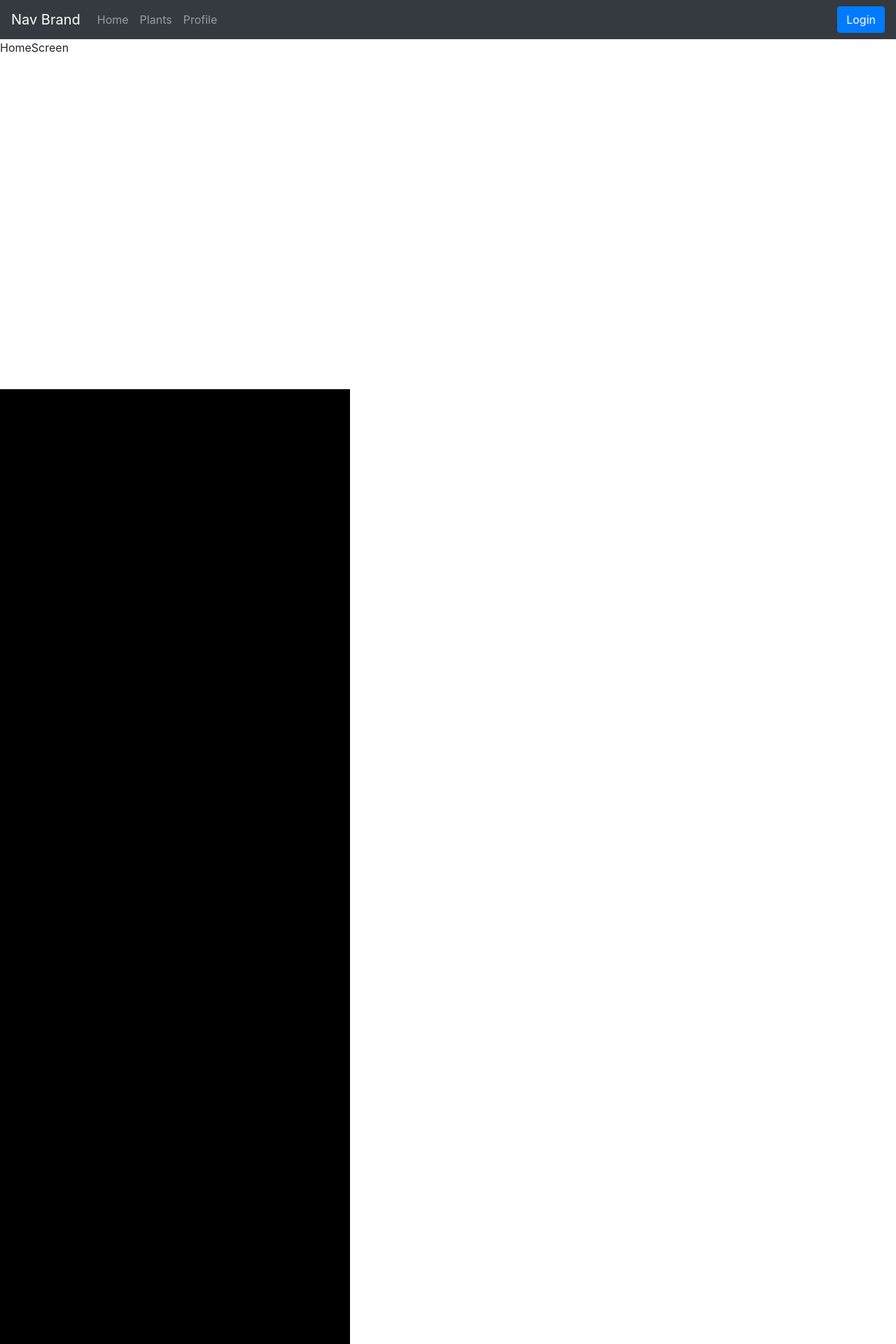
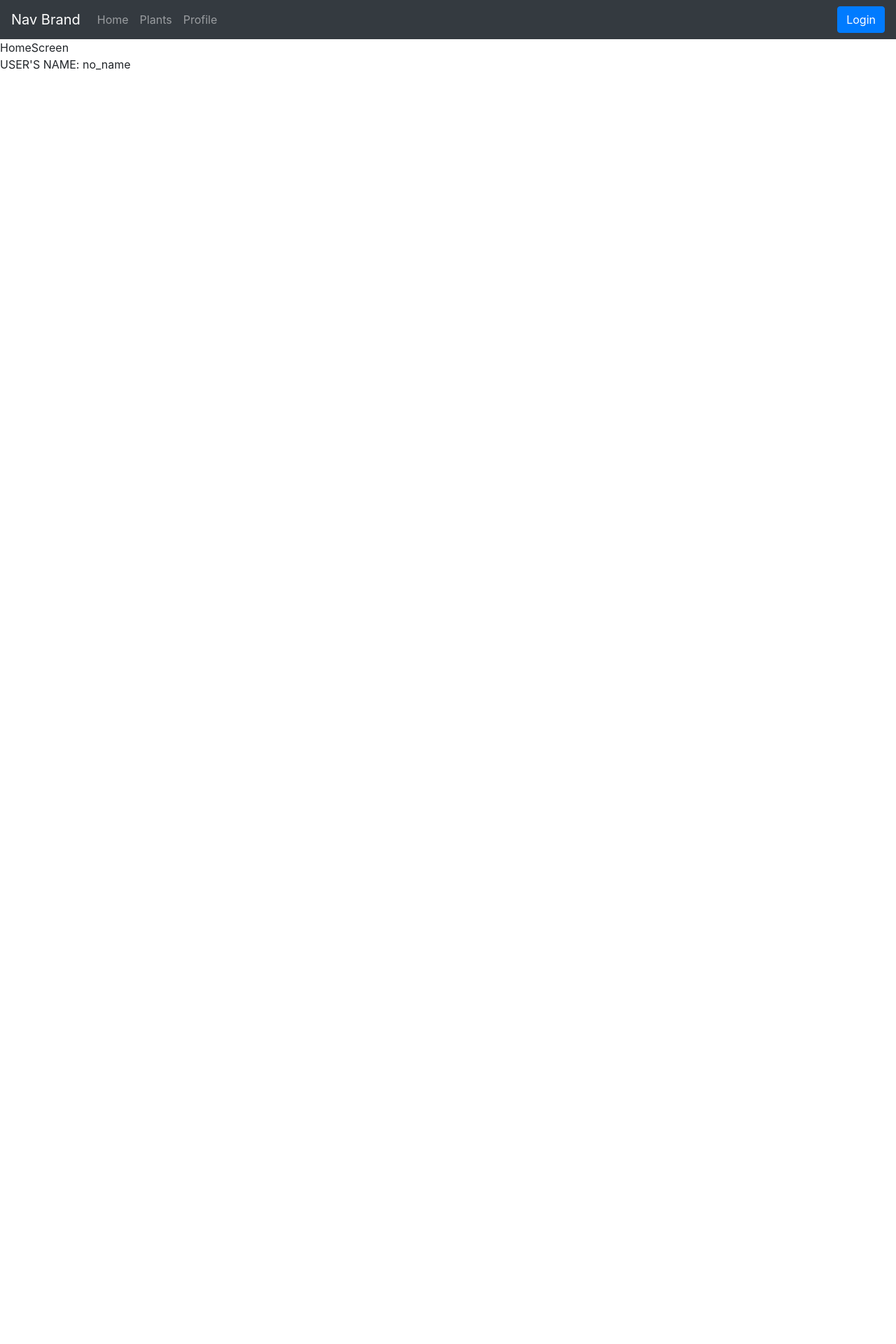
Before and after one commit to Domitalk/plantcd, a React (Create React App) app: page / in a window 1280 px wide. Shown: the top 1920 px of the page at 70% size. After the commit the page ends 800 px from the top, so only its background shows below. Built offline with nearby package versions, Linux system fonts and the light colour scheme.

Commit message:
initial redux

```diff
--- a/package.json
+++ b/package.json
@@ -3,6 +3,7 @@
   "version": "0.1.0",
   "private": true,
   "dependencies": {
+    "@reduxjs/toolkit": "^1.6.0",
     "@testing-library/jest-dom": "^5.11.4",
     "@testing-library/react": "^11.1.0",
     "@testing-library/user-event": "^12.1.10",
@@ -11,8 +12,11 @@
     "react": "^17.0.2",
     "react-bootstrap": "^1.6.1",
     "react-dom": "^17.0.2",
+    "react-redux": "^7.2.4",
     "react-router-dom": "^5.2.0",
     "react-scripts": "4.0.3",
+    "redux": "^4.1.0",
+    "redux-thunk": "^2.3.0",
     "web-vitals": "^1.0.1"
   },
   "scripts": {
--- a/src/App.js
+++ b/src/App.js
@@ -21,11 +21,10 @@ function App() {
         <Route path="/">
           <HomeScreen />
         </Route>
-        </Switch>
+      </Switch>
+      {/* <div style={{ height: "500px", width: "500px", background: "#000000" }}></div>
       <div style={{ height: "500px", width: "500px", background: "#000000" }}></div>
-      <div style={{ height: "500px", width: "500px", background: "#000000" }}></div>
-      <div style={{ height: "500px", width: "500px", background: "#000000" }}></div>
-
+      <div style={{ height: "500px", width: "500px", background: "#000000" }}></div> */}
     </>
   );
 }
--- a/src/components/HomeScreen.js
+++ b/src/components/HomeScreen.js
@@ -1,6 +1,15 @@
+import { useSelector , connect } from 'react-redux'
+
 const HomeScreen = () => {
+    // make a dummy testing for user_name
+    const user_name = useSelector(state => state.user_name)
+
     return (
-        <div style={{ height: "500px", width: "500px" }}>HomeScreen</div>
+        <div style={{ height: "500px", width: "500px" }}>HomeScreen
+            <p>USER'S NAME: {user_name} </p>
+
+        </div>
+
     )
 };
 export default HomeScreen;
--- a/src/index.js
+++ b/src/index.js
@@ -5,13 +5,16 @@ import App from './App';
 import reportWebVitals from './reportWebVitals';
 import 'bootstrap/dist/css/bootstrap.min.css';
 import { BrowserRouter as Router } from 'react-router-dom';
-
+import { Provider } from 'react-redux';
+import store from './store/index.js'
 
 ReactDOM.render(
   <React.StrictMode>
-    <Router>
-      <App />
-    </Router>
+    <Provider store={store} >
+      <Router>
+        <App />
+      </Router>
+    </Provider>
   </React.StrictMode>,
   document.getElementById('root')
 );
--- /dev/null
+++ b/src/store.js
@@ -0,0 +1,28 @@
+// import { configureStore } from '@reduxjs/toolkit'
+
+
+
+// import { createStore, combineReducers, applyMiddleware } from 'redux';
+// import ReduxThunk from 'redux-thunk';
+
+// import userReducer from './store/reducers/user.js'
+
+// example
+// const rootReducer = combineReducers({
+//   events: eventsReducer,
+//   users: usersReducer,
+//   responses: responsesReducer
+// })
+
+// const rootReducer = combineReducers({
+//   user: userReducer,
+// })
+
+// for now using userReducer w/o ReduxThunk bc no need for anything else yet
+// const store = createStore(rootReducer, applyMiddleware(ReduxThunk))
+// const store = createStore(userReducer)
+
+
+// export default configureStore({
+//     reducer: {},
+// })
--- /dev/null
+++ b/src/store/actions/user.js
@@ -0,0 +1,3 @@
+export const SET_USER = 'SET_USER';
+
+// this needs an actual action setup
--- /dev/null
+++ b/src/store/index.js
@@ -0,0 +1,16 @@
+// sample store + reducer + action all combined
+
+import { createStore } from 'redux';
+
+const userReducer = (state = { user_name: 'no_name' }, action) => {
+    if (action.type === 'SET_USER') {
+        return {
+            user_name: 'reducer_called_test_name'
+        }
+    }
+    return state
+}
+
+const store = createStore(userReducer)
+
+export default store;
```
Also changed, not shown: src/store/reducers/user.js (added, +21 -0 lines), 2 other files (tests, documents, lock files or other folders).
